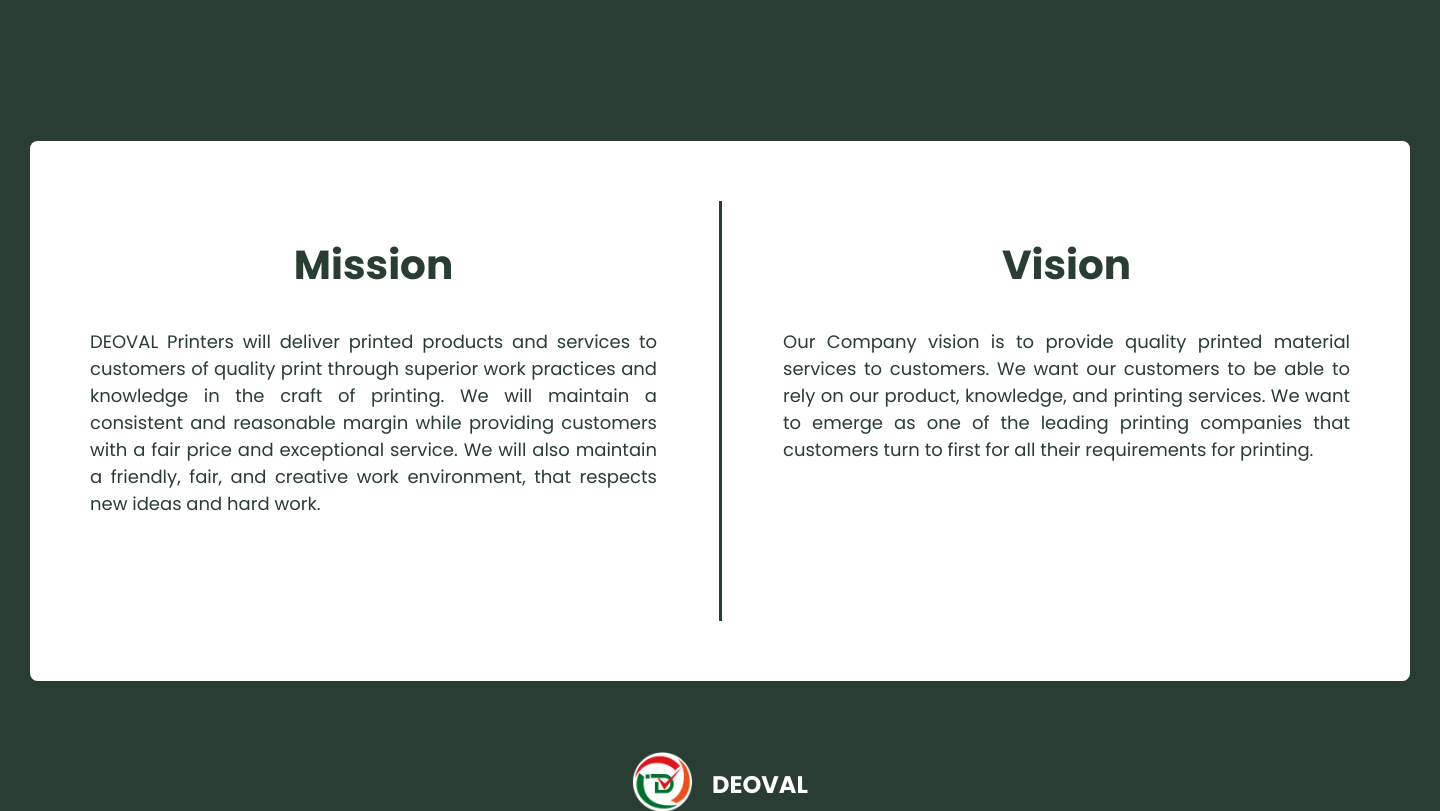
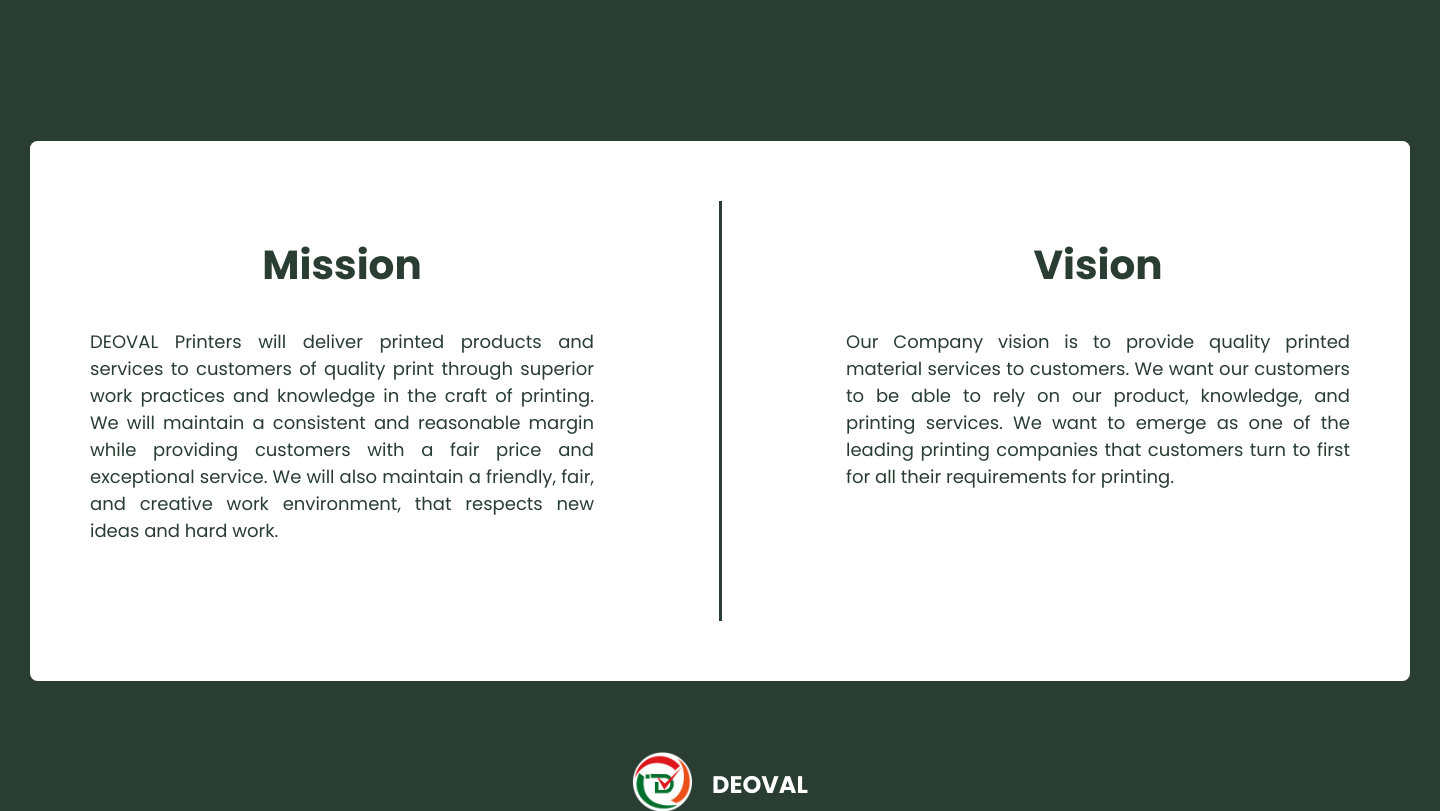
Before and after one commit to LynxDCat/DeoVal, a PHP site: page /index.php?page=About in a window 1440 px wide. Shown: the part 2358-3169 px from the top of the page. Run offline with PHP 8.4, Linux system fonts and the light colour scheme.

Commit message:
Tuto again

```diff
--- a/main.css
+++ b/main.css
@@ -1353,7 +1353,7 @@ textarea {
   flex-direction: column;
   justify-content: center;
   align-items: center;
-  width: 45% /* 3/4 of 45% */
+  width: 40% /* 3/4 of 45% */
 }
 .ab-mission h2, .ab-vision h2 {
   color: #2A3D32;
@@ -1371,7 +1371,7 @@ textarea {
   font-family: Poppins;
   font-size: 1.125rem; /* 3/4 of 1.5rem */
   font-style: normal;
-  font-weight: 400;33.7
+  font-weight: 400;
   line-height: normal;
 }
 .ab-divider {
```
